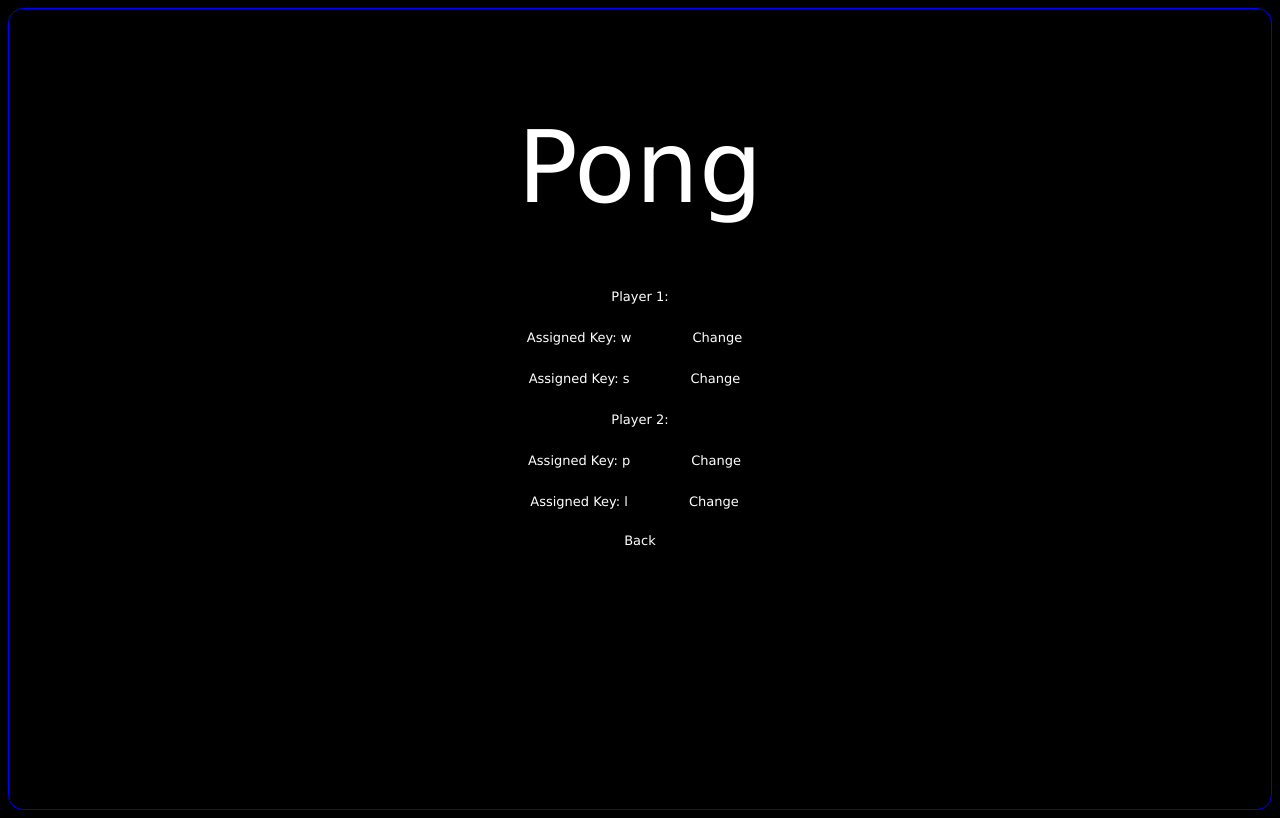
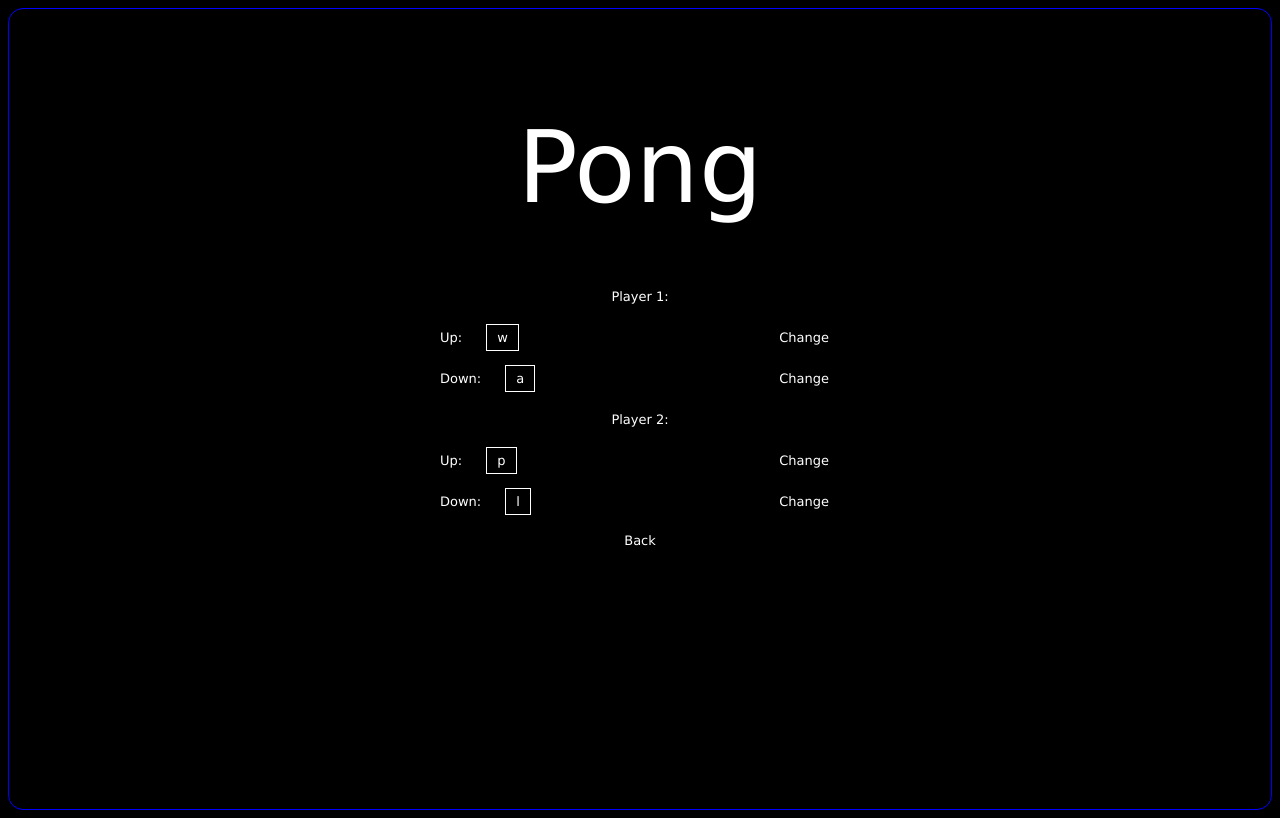
Before and after one commit to mr-jw/Pong, a React (Vite) app: page / in a window 1280 px wide. Both pictures are taken after a click on the button "Configuration". Built offline with nearby package versions, Linux system fonts and the light colour scheme.

Commit message:
feat: configuration menu changes

```diff
--- a/src/App.css
+++ b/src/App.css
@@ -24,7 +24,7 @@ p, h2, .menu-button {
     margin-bottom: 50px;
 }
 
-.menu-buttons {
+.main-menu-buttons {
     display: flex;
     flex-direction: column;
     align-items: center;
@@ -42,11 +42,28 @@ p, h2, .menu-button {
     border-color: white;
 }
 
+.config-menu {
+    display: flex;
+    flex-direction: column;
+    align-items: center;
+    width: min(90%, 400px);
+}
+
 .key-binding {
     display: flex;
     flex-direction: row;
+    justify-content: space-between;
+    width: 100%;
+
 }
 
 .key-binding > p {
-    margin-right: 50px;
+    margin: none;
+    width: 150px;
 }
+
+.key {
+    border: 1px solid white;
+    padding: 5px 10px;
+    margin-left: 20px;
+}
--- a/src/App.tsx
+++ b/src/App.tsx
@@ -1,23 +1,21 @@
 import { useState } from "react";
 import "./App.css";
 
-function App() {
-  const [playerOneUpKey, setPlayerOneUpKey] = useState("w");
-  const [playerOneDownKey, setPlayerOneDownKey] = useState("s");
+type MenuProps = {
+  keyBindings: string[];
+  setKeyBindings?: void;
+};
 
-  const [playerTwoUpKey, setPlayerTwoUpKey] = useState("p");
-  const [playerTwoDownKey, setPlayerTwoDownKey] = useState("l");
-
+function Menu( {keyBindings}: MenuProps) {
   const [menu, setMenu] = useState("main-menu");
 
   const moveToConfiguration = () => {
     setMenu("config-menu");
-    console.log(menu);
   };
 
   const moveToAbout = () => {
     setMenu("about");
-  }
+  };
 
   return (
     <>
@@ -25,55 +23,77 @@ function App() {
         <p className="title">Pong</p>
 
         {menu === "main-menu" && (
-          <div className="menu-buttons">
+          <div className="main-menu-buttons">
             <button className="menu-button">Play</button>
             <button className="menu-button" onClick={moveToConfiguration}>
               Configuration
             </button>
-            <button className="menu-button" onClick={moveToAbout}>About</button>
+            <button className="menu-button" onClick={moveToAbout}>
+              About
+            </button>
           </div>
         )}
 
         {menu === "config-menu" && (
-          <div className="menu-buttons">
+          <div className="config-menu">
             <p>Player 1:</p>
             <div className="key-binding">
-              <p>Assigned Key: {playerOneUpKey}</p>
+              <p>Up: <span className="key">{keyBindings[0]}</span></p>
               <button className="menu-button">Change</button>
             </div>
 
-             <div className="key-binding">
-              <p>Assigned Key: {playerOneDownKey}</p>
+            <div className="key-binding">
+              <p>Down: <span className="key">{keyBindings[1]}</span></p>
               <button className="menu-button">Change</button>
             </div>
 
             <p>Player 2:</p>
 
             <div className="key-binding">
-              <p>Assigned Key: {playerTwoUpKey}</p>
+              <p>Up: <span className="key">{keyBindings[2]}</span></p>
               <button className="menu-button">Change</button>
             </div>
 
-             <div className="key-binding">
-              <p>Assigned Key: {playerTwoDownKey}</p>
+            <div className="key-binding">
+              <p>Down: <span className="key">{keyBindings[3]}</span></p>
               <button className="menu-button">Change</button>
             </div>
 
-            <button className="menu-button" onClick={() => setMenu("main-menu")}>Back</button>
+            <button
+              className="menu-button"
+              onClick={() => setMenu("main-menu")}
+            >
+              Back
+            </button>
           </div>
-
-
         )}
 
-        {menu === 'about' && (
+        {menu === "about" && (
           <>
             <p>...</p>
-            <button className="menu-button" onClick={() => setMenu("main-menu")}>Back</button>
+            <button
+              className="menu-button"
+              onClick={() => setMenu("main-menu")}
+            >
+              Back
+            </button>
           </>
-          )}
+        )}
       </div>
     </>
   );
 }
 
+function App() {
+  const [keyBindings, setKeyBindings] = useState<string[]>([
+    'w', 'a', 'p', 'l'
+  ]);
+
+  return (
+    <>
+      <Menu keyBindings={keyBindings} />
+    </>
+  );
+}
+
 export default App;
```
